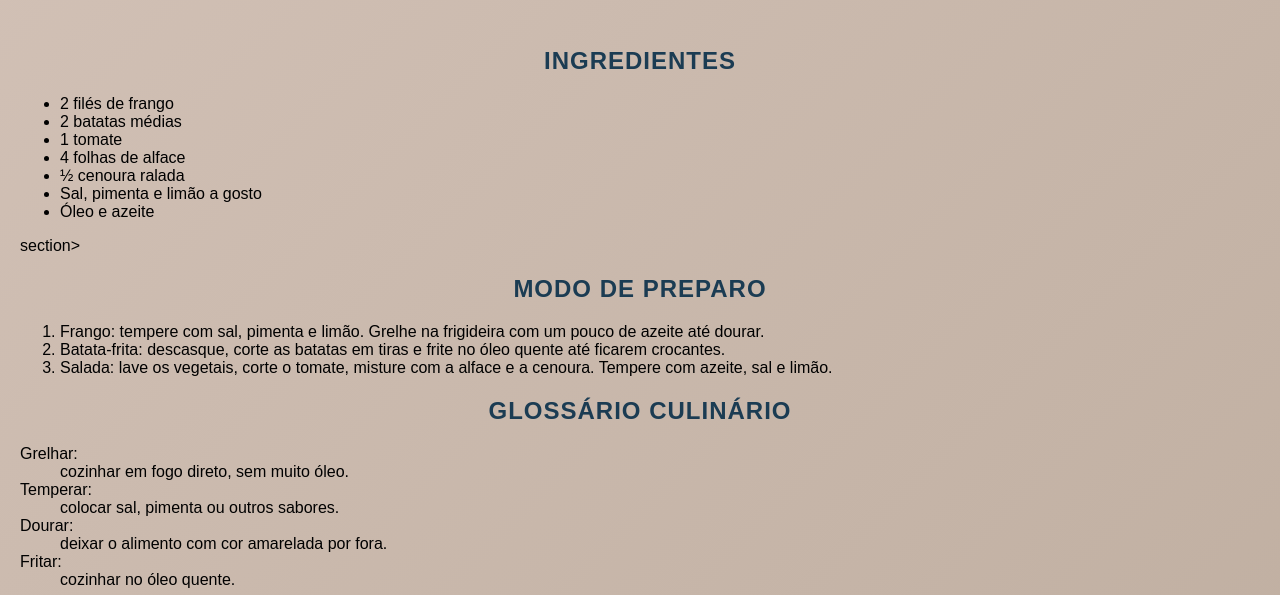
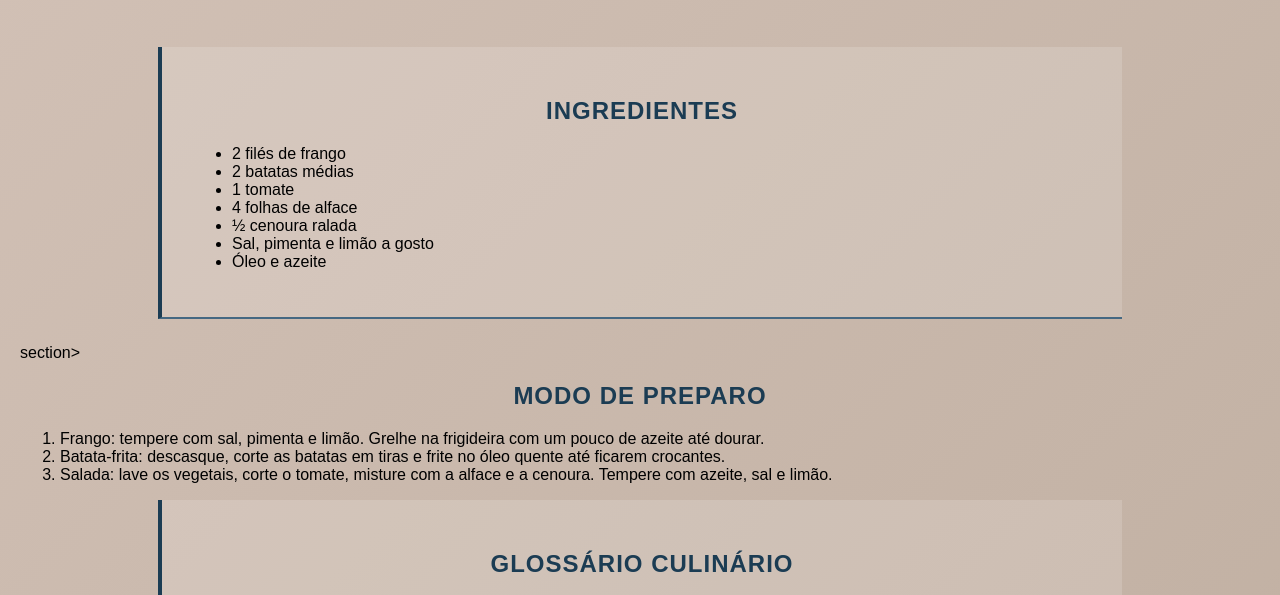
Before and after one commit to JoaoJardim12/repositorio_portfolio_web, a plain HTML site: page receitas/receita_1.html in a window 1280 px wide. Shown: the part 159-754 px from the top of the page. Drawn offline with Linux system fonts and the light colour scheme.

Commit message:
style(css-styles1.css): adiciona a estilizacao das sections

```diff
--- a/receitas/css/styles1.css
+++ b/receitas/css/styles1.css
@@ -28,3 +28,18 @@ h2 {
     text-transform: uppercase;
     letter-spacing: 1px;
 }
+
+section {
+    padding: 30px;
+    margin-bottom: 25px;
+    max-width: 900px;
+    margin-left: auto;
+    margin-right: auto;
+    border-bottom: 2px solid #456882;
+    background: rgba(255, 255, 255, 0.15);
+    border-left: 4px solid #1B3C53;
+}
+
+section:last-of-type {
+    border-bottom: none;
+}
```
